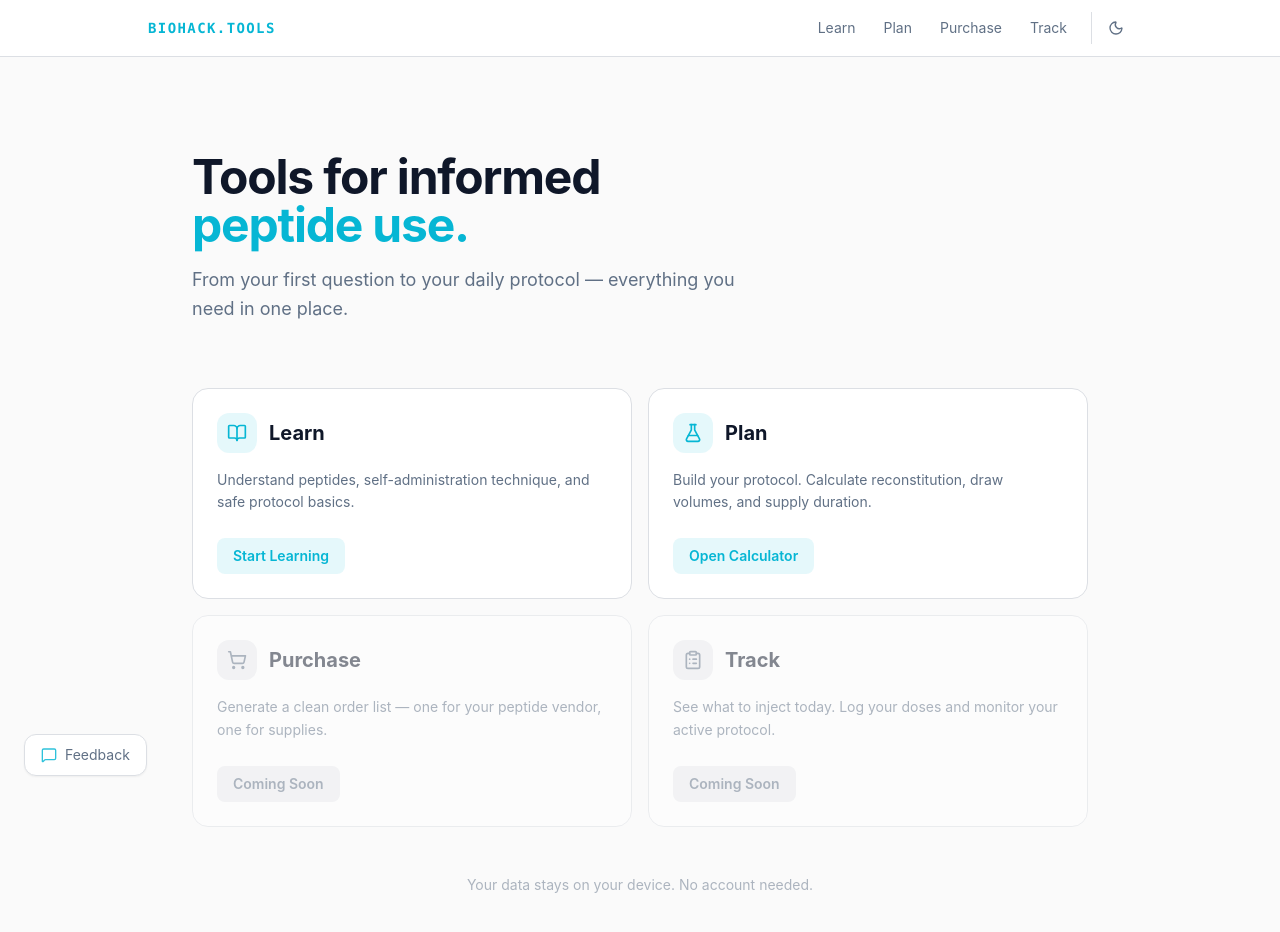
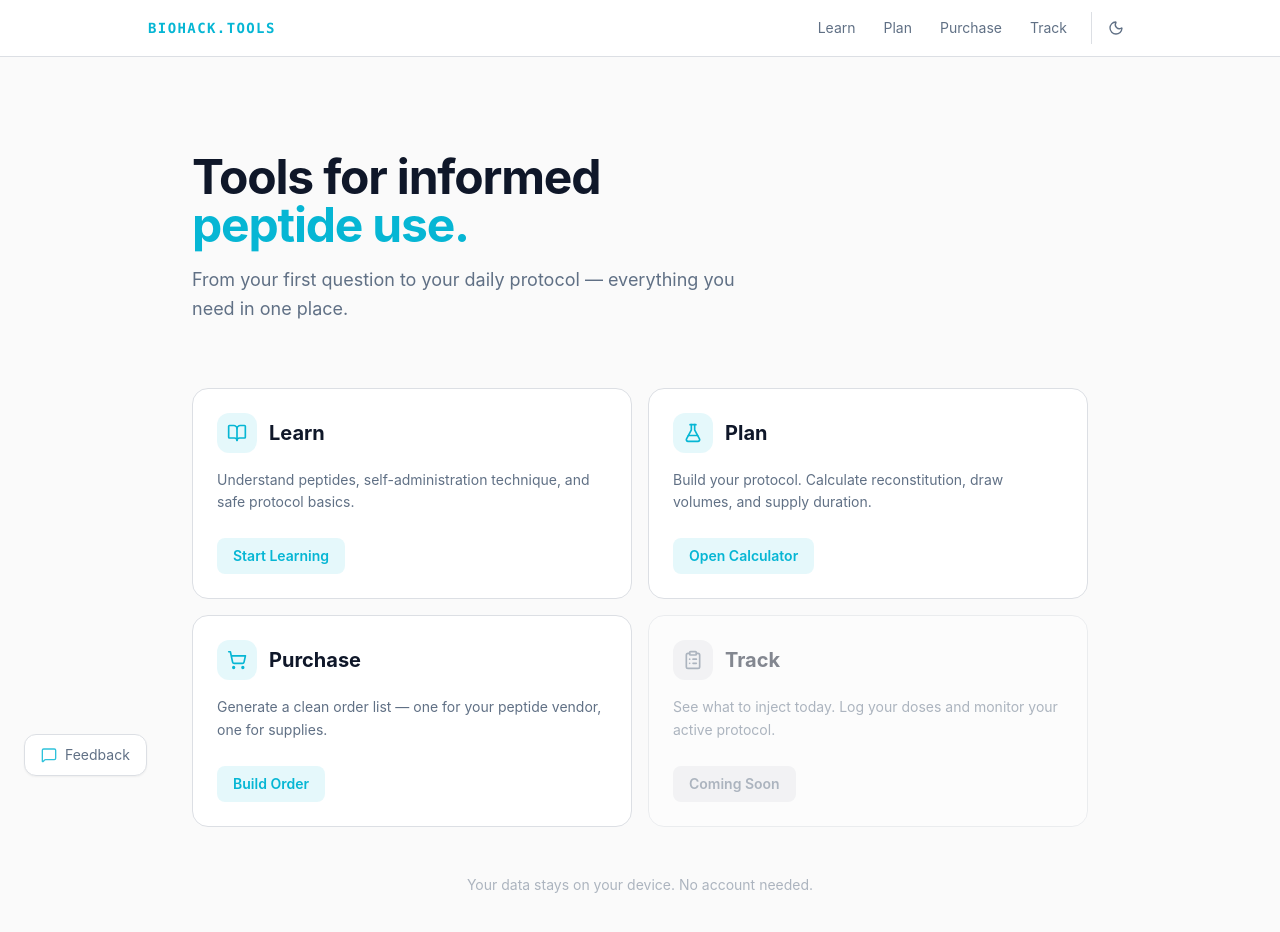
Before and after one commit to hanseric245/biohack-tools, a Next.js app: page / in a window 1280 px wide. Shown: the top 932 px of the page. Built offline with nearby package versions, Linux system fonts and the light colour scheme.

Commit message:
Activate Purchase card on homepage
Co-Authored-By: Claude Sonnet 4.6 <noreply@anthropic.com>

```diff
--- a/app/page.tsx
+++ b/app/page.tsx
@@ -24,10 +24,10 @@ const MODULES = [
     icon: ShoppingCart,
     label: "Purchase",
     description: "Generate a clean order list — one for your peptide vendor, one for supplies.",
-    cta: "Coming Soon",
+    cta: "Build Order",
     href: "/purchase",
     external: false,
-    available: false,
+    available: true,
   },
   {
     icon: ClipboardList,
```
